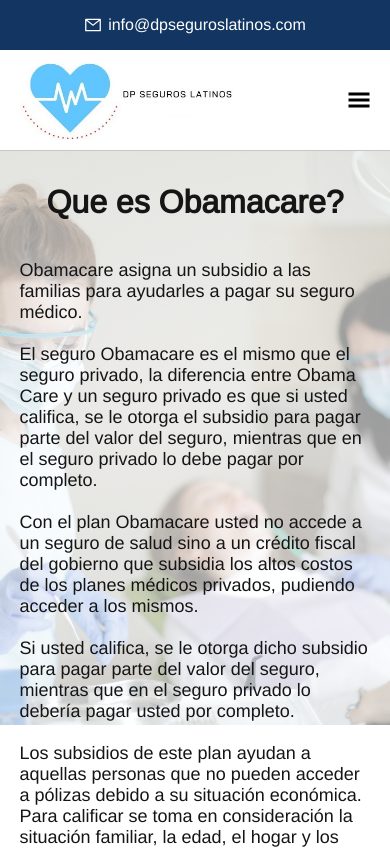
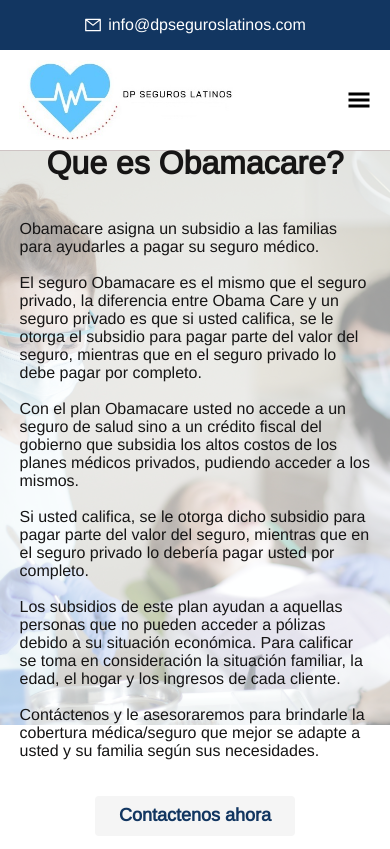
Before and after one commit to germanseoane/proyecto-seguros, a React (Create React App) app: page /questions in a window 390 px wide. Shown: the top 849 px of the page. Built offline with nearby package versions, Linux system fonts and the light colour scheme.

Commit message:
vh fixed

```diff
--- a/src/Screens/QuestionsScreen.css
+++ b/src/Screens/QuestionsScreen.css
@@ -17,10 +17,9 @@
   align-items: center;
   color: rgb(22, 21, 21);
   width: 90%;
-  height: 112vh;
+  height: 174vh;
   padding: 20px;
-  flex-wrap: wrap;
-  margin-top: 394px;
+  margin-top: 840px;
 }
 .question-opacity {
   width: 100%;
@@ -49,3 +48,8 @@
   background-color: var(--primary-color);
   color: whitesmoke;
 }
+@media (max-width: 754px) {
+  .long-text {
+    font-size: 16px;
+  }
+}
```
